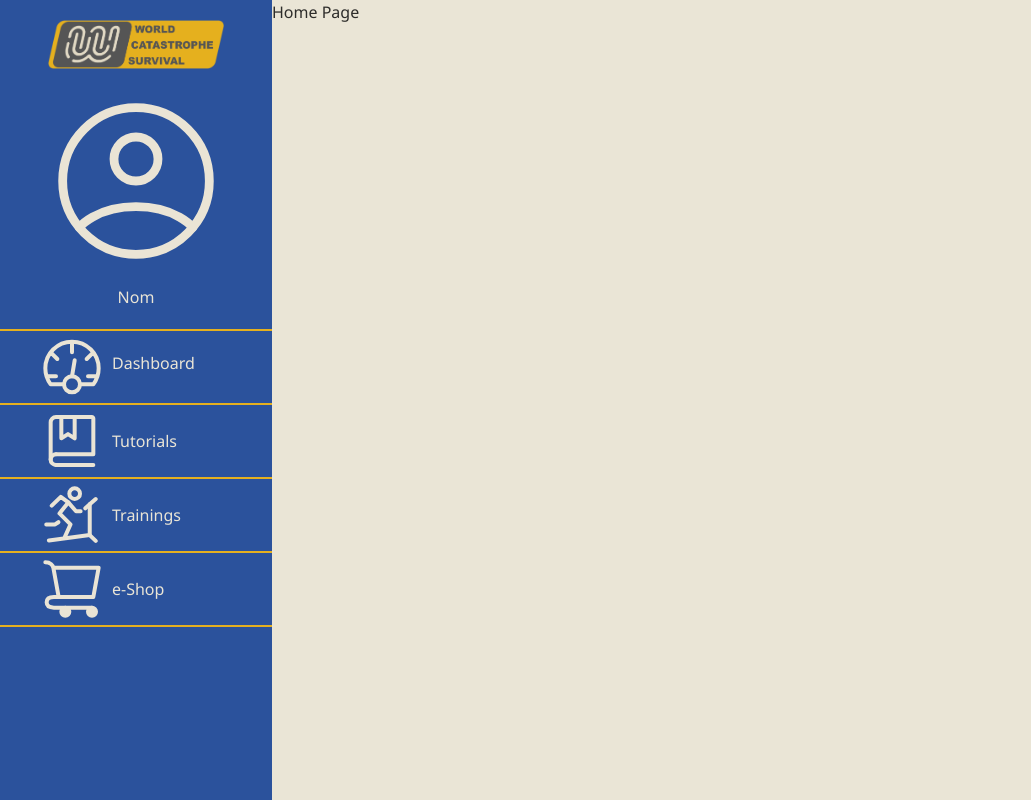
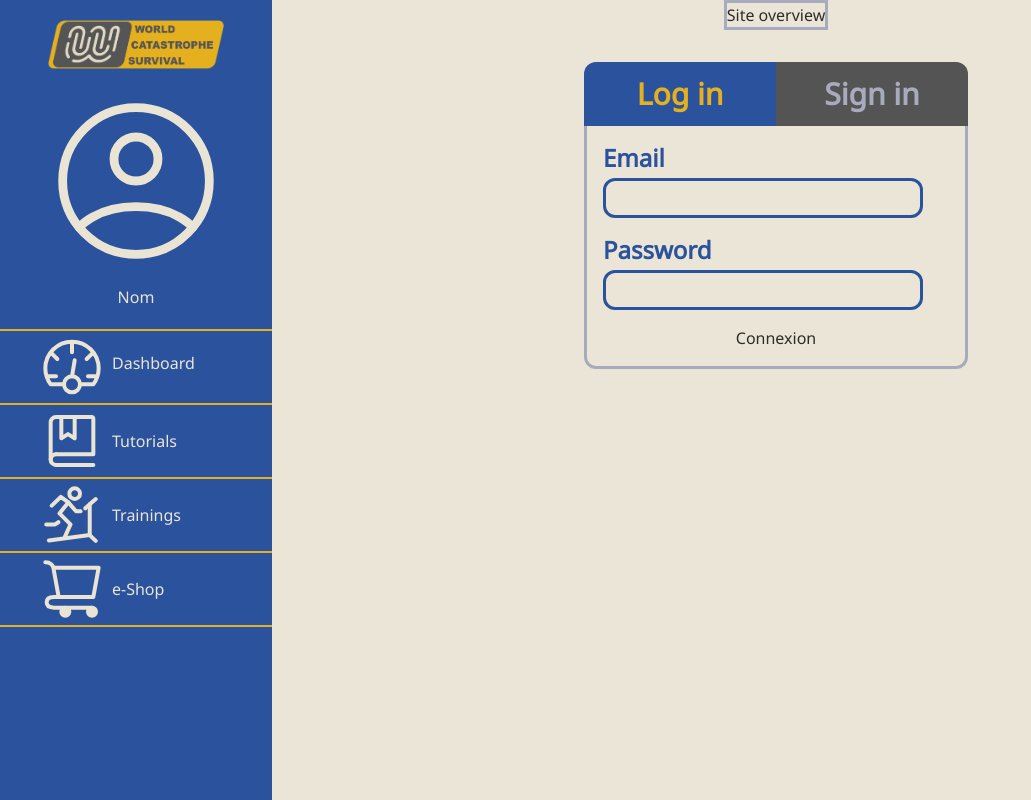
Before and after one commit to Cedricsia/World-Catastrophe-Survival, a React (Vite) app in the folder frontend/: page / in a window 1280 px wide. Shown: the whole page, without its empty margins (0-1031 px from the left). Built offline with nearby package versions, Linux system fonts and the light colour scheme.

Commit message:
landing and auth begining

```diff
--- a/frontend/src/App.jsx
+++ b/frontend/src/App.jsx
@@ -6,7 +6,7 @@ function App() {
   return (
     <div className="font-noto flex">
       <Sidebar />
-      <div className="ml-[17rem]">
+      <div className="lg:ml-[17rem] w-full">
         <Router />
       </div>
     </div>
--- /dev/null
+++ b/frontend/src/components/AuthForm.jsx
@@ -0,0 +1,51 @@
+import { useState } from "react";
+
+function AuthForm() {
+  const [credentials, setCredentials] = useState({});
+  console.info(credentials);
+  const handleChange = (evt) => {
+    setCredentials(evt.target.value);
+  };
+
+  return (
+    <div className="w-96">
+      <div className="flex justify-around items-center h-16">
+        <div className="bg-primary w-1/2 rounded-tl-xl flex justify-center items-center h-16 text-secondary text-3xl font-bold">
+          <button type="button">Log in</button>
+        </div>
+        <div className="bg-neutral w-1/2 rounded-tr-xl text-center flex justify-center items-center h-16 text-accent text-3xl font-bold">
+          <button type="button">Sign in</button>
+        </div>
+      </div>
+      <form className="border-l-[3px] border-b-[3px] border-r-[3px] border-accent rounded-b-xl p-4 flex flex-col gap-4">
+        <div className="flex flex-col gap-1">
+          <label htmlFor="email" className="text-2xl text-primary font-bold ">
+            Email
+          </label>
+          <input
+            type="email"
+            id="email"
+            name="email"
+            onChange={handleChange}
+            className="bg-base-100 border-[3px] border-primary w-80 h-10 rounded-xl p-2 text-2xl text-primary"
+          />
+        </div>
+        <div className="flex flex-col gap-1">
+          <label htmlFor="password" className="text-2xl text-primary font-bold">
+            Password
+          </label>
+          <input
+            type="password"
+            id="password"
+            name="password"
+            onChange={handleChange}
+            className="bg-base-100 border-[3px] border-primary w-80 h-10 rounded-xl p-2 text-2xl text-primary"
+          />
+        </div>
+        <button type="submit">Connexion</button>
+      </form>
+    </div>
+  );
+}
+
+export default AuthForm;
--- a/frontend/src/pages/Home.jsx
+++ b/frontend/src/pages/Home.jsx
@@ -1,5 +1,12 @@
+import AuthForm from "../components/AuthForm";
+
 function Home() {
-  return <div>Home Page</div>;
+  return (
+    <div className="flex flex-col items-center gap-8">
+      <div className="border-[3px] border-accent">Site overview</div>
+      <AuthForm />
+    </div>
+  );
 }
 
 export default Home;
```
Also changed, not shown: 2 other files (tests, documents, lock files or other folders).
